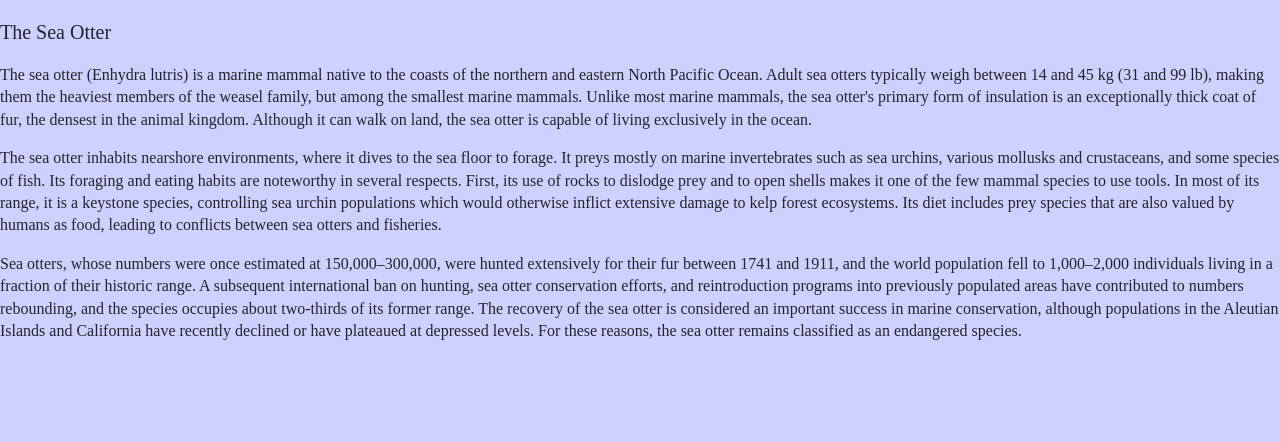
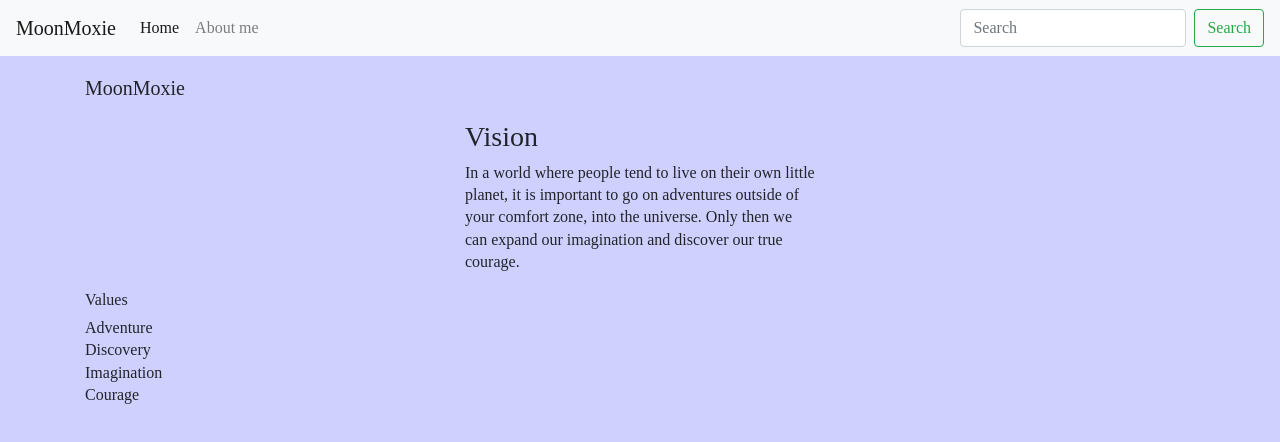
Before and after one commit to Isadekoeyer/prj4_chapter_6, a plain HTML site: page index.html in a window 1280 px wide. Drawn offline with Linux system fonts and the light colour scheme.

Commit message:
Struggeling with grids

```diff
--- a/css/styles.css
+++ b/css/styles.css
@@ -1,5 +1,5 @@
 @charset "utf-8";
-body { font-family: Courgette;
+body { font-family: Fira sans;
 	background-color: #d0d0ff; }
 
 h1 { font-size: 20px; margin: 1em 0; }
--- a/index.html
+++ b/index.html
@@ -18,16 +18,77 @@
 
   gtag('config', 'G-TV4N5J861N');
 </script>
-
+	   <link href="my-project2/192530.html" rel="page2">
         <title>The Sea Otter</title>
   </head>
   <body>
-    <h1>The Sea Otter</h1>
-    <p>The sea otter (Enhydra lutris) is a marine mammal native to the coasts of the northern and eastern North Pacific Ocean. Adult sea otters typically weigh between 14 and 45 kg (31 and 99 lb), making them the heaviest members of the weasel family, but among the smallest marine mammals. Unlike most marine mammals, the sea otter's primary form of insulation is an exceptionally thick coat of fur, the densest in the animal kingdom. Although it can walk on land, the sea otter is capable of living exclusively in the ocean.</p>
+	  <nav class="navbar navbar-expand-lg navbar-light bg-light">
+  <a class="navbar-brand" href="#">MoonMoxie</a>
+  <button class="navbar-toggler" type="button" data-toggle="collapse" data-target="#navbarSupportedContent" aria-controls="navbarSupportedContent" aria-expanded="false" aria-label="Toggle navigation">
+    <span class="navbar-toggler-icon"></span>
+  </button>
 
-<p>The sea otter inhabits nearshore environments, where it dives to the sea floor to forage. It preys mostly on marine invertebrates such as sea urchins, various mollusks and crustaceans, and some species of fish. Its foraging and eating habits are noteworthy in several respects. First, its use of rocks to dislodge prey and to open shells makes it one of the few mammal species to use tools. In most of its range, it is a keystone species, controlling sea urchin populations which would otherwise inflict extensive damage to kelp forest ecosystems. Its diet includes prey species that are also valued by humans as food, leading to conflicts between sea otters and fisheries.</p>
+  <div class="collapse navbar-collapse" id="navbarSupportedContent">
+    <ul class="navbar-nav mr-auto">
+      <li class="nav-item active">
+        <a class="nav-link" href="index.html">Home <span class="sr-only"></span></a>
+      </li>
+      <li class="nav-item">
+        <a class="nav-link" href="192530.html">About me</a>
+      </li>
+    </ul>
+    <form class="form-inline my-2 my-lg-0">
+      <input class="form-control mr-sm-2" type="search" placeholder="Search" aria-label="Search">
+      <button class="btn btn-outline-success my-2 my-sm-0" type="submit">Search</button>
+    </form>
+  </div>
+</nav>
+	  <div class="container">
+		  <div class="row">
+		    <div class="col-12">
 
-<p>Sea otters, whose numbers were once estimated at 150,000–300,000, were hunted extensively for their fur between 1741 and 1911, and the world population fell to 1,000–2,000 individuals living in a fraction of their historic range. A subsequent international ban on hunting, sea otter conservation efforts, and reintroduction programs into previously populated areas have contributed to numbers rebounding, and the species occupies about two-thirds of its former range. The recovery of the sea otter is considered an important success in marine conservation, although populations in the Aleutian Islands and California have recently declined or have plateaued at depressed levels. For these reasons, the sea otter remains classified as an endangered species. </p>
+			  </div>
+			  <div class="col-4">
+				   <h1>MoonMoxie</h1>
+			  </div>
+			  <div class="col-4">
+
+			  </div>
+			  <div class="col-4">
+
+			  </div>
+			  <div class="col-4">
+
+			  </div>
+				  <div class="col-4">
+					  <h3>Vision</h3>
+					  <p>In a world where people tend to live on their own little planet, it is important to go on adventures outside of your comfort zone, into the universe. Only then we can expand our imagination and discover our true courage.</p>
+
+			  </div>
+			  <div class="col-4">
+
+			  </div>
+			  <div class="col-4">
+				  <h6>Values</h6>
+				   <p>Adventure <br> Discovery <br> Imagination <br> Courage</p>
+
+			  </div>
+			  <div class="col-4">
+
+			  </div>
+			  <div class="col-4">
+
+			  </div>
+			  <div class="col-4">
+
+			  </div>
+				  <div class="col-4">
+
+			  </div>
+
+		</div>
+			   </div>
+
 
 
     <!-- Optional JavaScript -->
```
